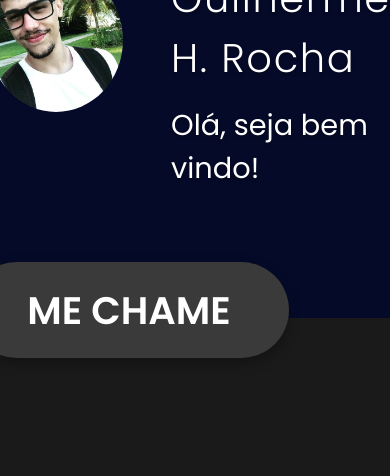
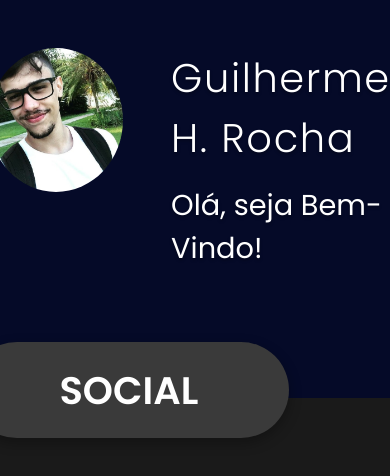
Before and after one commit to Rochx7/SocialCard, a plain HTML site: page index.html in a window 390 px wide. Shown: the top 476 px of the page. Drawn offline with Linux system fonts and the light colour scheme.

```diff
--- a/index.html
+++ b/index.html
@@ -27,11 +27,11 @@
 
                 <div class="person-info">
                     <h3>Guilherme H. Rocha</h3>
-                    <p>Olá, seja bem vindo!</p>
+                    <p>Olá, seja Bem-Vindo!</p>
                 </div>
 
                 <button class="card-btn">
-                    <span class="card-btn-contact">Me Chame</span>
+                    <span class="card-btn-contact">Social</span>
                     <i class="fas fa-angle-up"></i>
                 </button>
             </div>
--- a/style.scss
+++ b/style.scss
@@ -13,7 +13,7 @@
 
 .container {
     width: 100%;
-    height: 100vh;
+
     background-color: $color-1;
     display: flex;
     justify-content: center;
```
Also changed, not shown: style.css, 1 other file.
